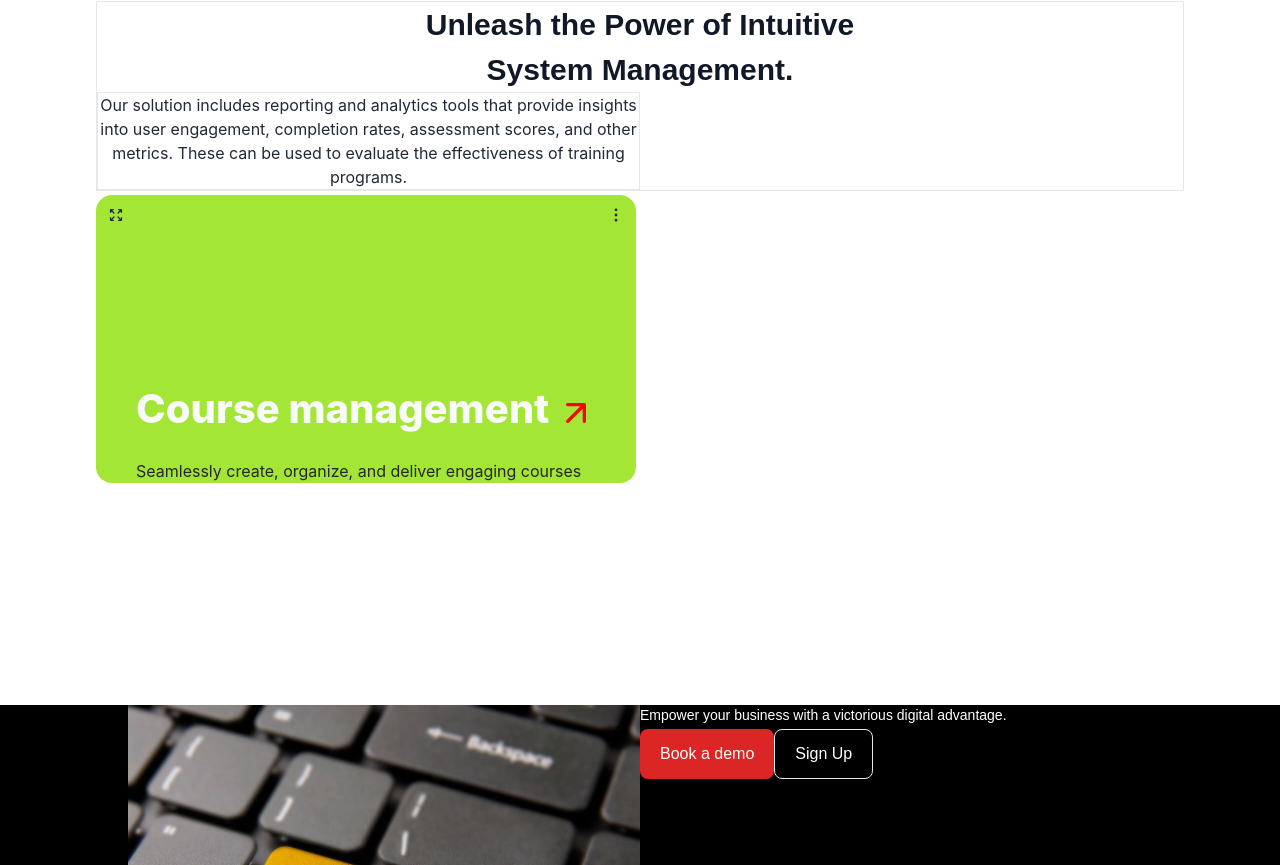
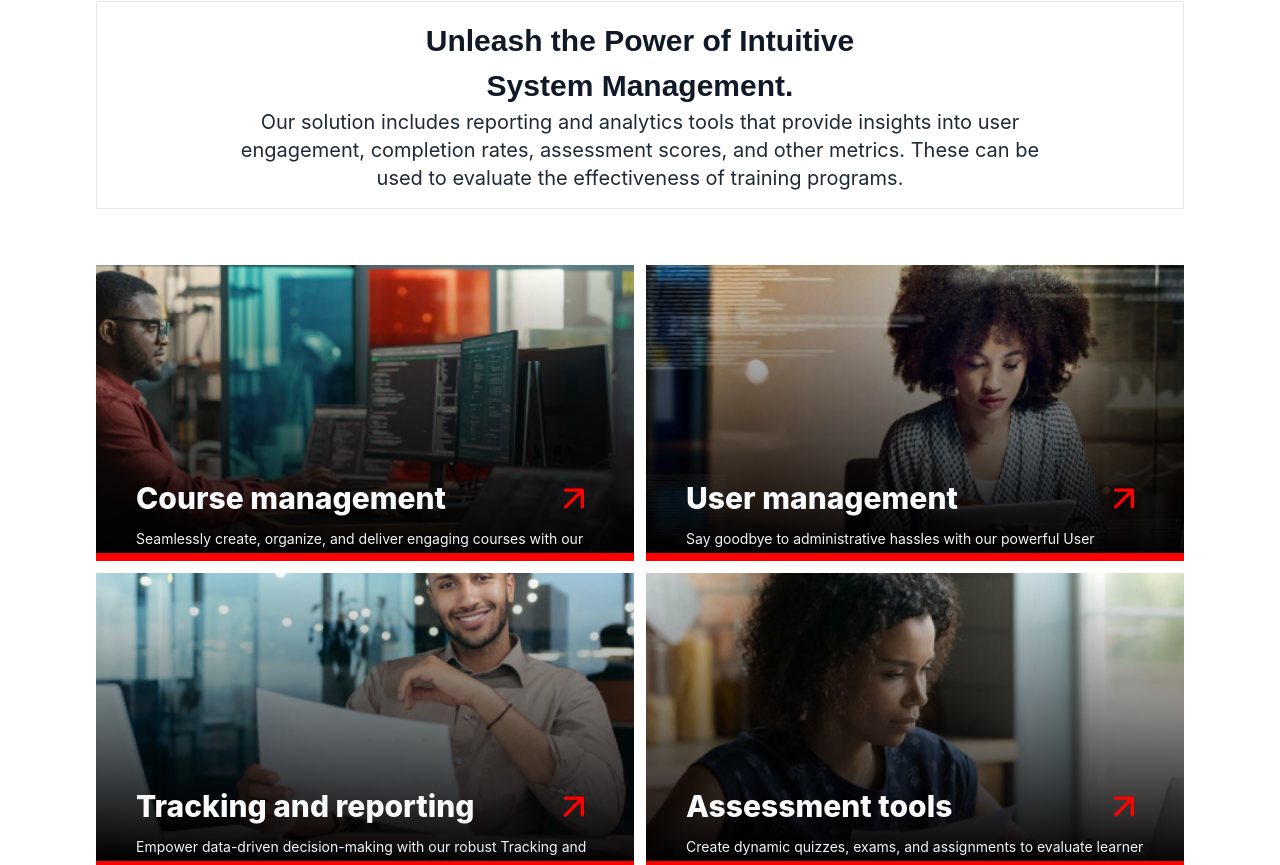
Before and after one commit to Waliyah-O/LMS_frontend, a React (Create React App) app: page / in a window 1280 px wide. Shown: the part 895-1760 px from the top of the page. Built offline with nearby package versions, Linux system fonts and the light colour scheme.

Commit message:
features

```diff
--- a/src/components/cards/Card.jsx
+++ b/src/components/cards/Card.jsx
@@ -1,49 +1,9 @@
-const Card = ({children}) => {
+const Card = ({ children }) => {
   return (
     <div>
       <div className="">
-        <div className="relative group cursor-pointer group overflow-hidden text-gray-50 h-72 w-full  rounded-2xl hover:duration-700 duration-700">
-          <div className="w-full h-72 bg-lime-400 text-gray-800">
-            <div className="flex flex-row justify-between">
-              <svg
-                className="fill-current stroke-current w-8 h-8 p-2 hover:bg-lime-200  rounded-full m-1"
-                height="100"
-                preserveAspectRatio="xMidYMid meet"
-                viewBox="0 0 100 100"
-                width="100"
-                x="0"
-                xmlns="http://www.w3.org/2000/svg"
-                y="0"
-              >
-                <path
-                  className=""
-                  d="M15.8,32.9V15.8m0,0H32.9m-17.1,0L37.2,37.2m47-4.3V15.8m0,0H67.1m17.1,0L62.8,37.2m-47,29.9V84.2m0,0H32.9m-17.1,0L37.2,62.8m47,21.4L62.8,62.8M84.2,84.2V67.1m0,17.1H67.1"
-                  fill="none"
-                  strokeLinecap="round"
-                  strokeLinejoin="round"
-                  strokeWidth="8"
-                ></path>
-              </svg>
-              <svg
-                className="fill-current stroke-current w-8 h-8 p-2 m-1 hover:bg-lime-200 rounded-full"
-                height="100"
-                preserveAspectRatio="xMidYMid meet"
-                viewBox="0 0 100 100"
-                width="100"
-                x="0"
-                xmlns="http://www.w3.org/2000/svg"
-                y="0"
-              >
-                <path
-                  className="svg-stroke-primary"
-                  d="M50,17.4h0M50,50h0m0,32.6h0M50,22a4.7,4.7,0,1,1,4.7-4.6A4.7,4.7,0,0,1,50,22Zm0,32.7A4.7,4.7,0,1,1,54.7,50,4.7,4.7,0,0,1,50,54.7Zm0,32.6a4.7,4.7,0,1,1,4.7-4.7A4.7,4.7,0,0,1,50,87.3Z"
-                  fill="none"
-                  strokeLinecap="round"
-                  strokeLinejoin="round"
-                  strokeWidth="8"
-                ></path>
-              </svg>
-            </div>
+        <div className="relative group cursor-pointer group overflow-hidden text-gray-50 h-72 w-full  rounded-2xl hover:duration-700 duration-700 gap-2">
+          <div className="w-full h-72">
           </div>
           {children}
         </div>
--- a/src/components/layouts/AuthLayout.js
+++ b/src/components/layouts/AuthLayout.js
@@ -1,7 +1,6 @@
 import { ErrorBoundary } from 'react-error-boundary';
 import { Link, useLocation } from 'react-router-dom';
 import { ErrorUI } from '../error/ErrorUi';
-// import AuthImage from '../../assets/images/AuthPageImage.jpg';
 import { ReactComponent as ArrowNarrowLeft } from '../../assets/svg/arrow_narrow_left.svg';
 
 const AuthLayout = ({ children }) => {
--- a/src/pages/LandingPage.js
+++ b/src/pages/LandingPage.js
@@ -1,6 +1,10 @@
 import BgImg from '../assets/images/BgImg.jpeg';
 import arrowRight from '../assets/svg/arrow-narrow-right.svg';
 import featuresArrow from '../assets/svg/features-arrow.svg';
+import courseMgt from '../assets/images/courseManagement.png';
+import userMgt from '../assets/images/user-management.png';
+import trackAndRep from '../assets/images/tracking-and-reportimg.png';
+import assessTools from '../assets/images/assessment-tools.png';
 import { Link } from 'react-router-dom';
 import Button from '../components/button';
 import { ButtonSize, ButtonState } from '../components/button/enum';
@@ -8,6 +12,33 @@ import Card from '../components/cards/Card';
 import BFooterImg from '../assets/images/BFooterImg.jpeg';
 
 const LandingPage = () => {
+  const featuresContent = [
+    {
+      title: 'Course management',
+      description:
+        'Seamlessly create, organize, and deliver engaging courses with our intuitive Course Management system. From curriculum design to content delivery, we empower educators to craft dynamic learning experiences.',
+      background: courseMgt,
+    },
+    {
+      title: 'User management',
+      description:
+        'Say goodbye to administrative hassles with our powerful User Management tools. Easily onboard students, instructors, and administrators with a few clicks. Our user-friendly interface ensures everyone can navigate with ease.',
+      background: userMgt,
+    },
+    {
+      title: 'Tracking and reporting',
+      description:
+        'Empower data-driven decision-making with our robust Tracking and Reporting features. Monitor learner progress, engagement, and performance effortlessly. Gain real-time insights into course effectiveness and user activity.',
+      background: trackAndRep,
+    },
+    {
+      title: 'Assessment tools',
+      description:
+        'Create dynamic quizzes, exams, and assignments to evaluate learner understanding. Enjoy customizable grading options, real-time feedback, and adaptive assessments that cater to diverse learning styles.',
+      background: assessTools,
+    },
+  ];
+
   return (
     <div>
       <section
@@ -45,30 +76,44 @@ const LandingPage = () => {
         </aside>
       </section>
 
-      <section className="h-screen flex w-full p-24 flex-col gap-1 ">
-        <article className="flex flex-col gap-4 self-stretch border w-full items-center justify-center">
-          <div className=''>
-            <h2 className="self-stretch text-center font-sora text-l-headline font-bold text-gray-900">Unleash the Power of Intuitive <br/>System Management.</h2>
-            <h2 className=" border w-1/2 text-center">
+      <section className=" h-full flex w-full p-24 flex-col gap-14 ">
+        <article className="flex flex-col gap-4 self-stretch border w-full h-52 items-center justify-center">
+          <div className="flex flex-col items-center justify-center">
+            <h2 className="self-stretch text-center font-sora text-l-headline font-bold text-gray-900">
+              Unleash the Power of Intuitive <br /> System Management.
+            </h2>
+            <h2 className="w-9/12 text-center font-inter font-normal text-xl">
               Our solution includes reporting and analytics tools that provide insights into user engagement, completion rates,
               assessment scores, and other metrics. These can be used to evaluate the effectiveness of training programs.
             </h2>
           </div>
         </article>
-        <div className="grid grid-cols-2 gap-2 ">
+        <div className="">
+          <div className="grid grid-cols-2 gap-3">
+            {featuresContent.map((feature) => {
+              return (
+                <div
+                  style={{
+                    background: `linear-gradient(1deg, #020001 0.74%, rgba(2, 0, 1, 0.00) 98.73%), url(${feature.background}) lightgray 50% / cover no-repeat`,
+                  }}
+                  className='border-b-red-550 hover:border-none border-b-8'
+                  key={feature.title}
+                >
                   <Card>
-            <div className="absolute bg-transparent -bottom-24 w-full p-6 pl-10 pr-10 flex flex-col gap-1 group-hover:bottom-20 group-hover:duration-600 duration-500">
+                    <div
+                      className={`absolute bg-transparent -bottom-24 w-full p-10 flex flex-col group-hover:bottom-20 group-hover:duration-600 duration-500 gap-2`}
+                    >
                       <div className="flex justify-between">
-                <span className="text-white-400 font-extrabold text-xl-heading mb-2">Course management</span>
-
+                        <span className="text-white-400 font-extrabold text-l-headline">{feature.title}</span>
                         <img className="group-hover:invisible" src={featuresArrow} alt="arrow" />
                       </div>
-              <p className="text-neutral-800 pt-2">
-                Seamlessly create, organize, and deliver engaging courses with our intuitive Course Management system. From
-                curriculum design to content delivery, we empower educators to craft dynamic learning experiences.
-              </p>
+                      <p className="text-slate-100 text-sm">{feature.description}</p>
                     </div>
                   </Card>
+                </div>
+              );
+            })}
+          </div>
         </div>
       </section>
       <section className="bg-black font-sora">
--- a/tailwind.config.js
+++ b/tailwind.config.js
@@ -23,6 +23,9 @@ module.exports = {
         gray: {
           300: '#D1D5DB',
           900: '#111928',
+        },
+        red: {
+          550: '#FD0000',
         },
       },
     },
@@ -165,6 +168,10 @@ module.exports = {
     backgroundImage: {
       authImage: "url('../src/assets/images/AuthPageImage.jpg')",
       bgImage: "url('../src/assets/images/BgImg.jpeg')",
+      courseMgtBg: "url('../src/assets/images/BgImg.jpeg')",
+      userMgtBg: "url('../src/assets/images/courseManagement.png')",
+      trkRprtBg: "url('../src/assets/images/tracking-and-reporting.png')",
+      assessToolsBg: "url('../src/assets/images/assessment-tools.png')",
     },
   },
   plugins: [require('daisyui')],
```
Lines whose indentation alone changed are shown as unchanged.
